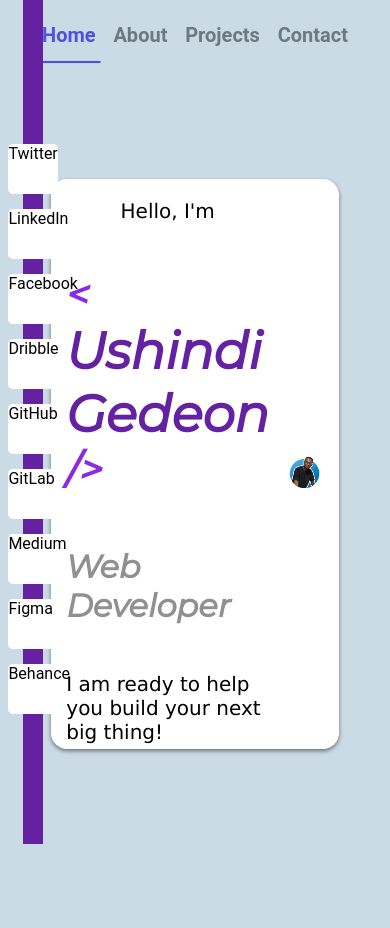
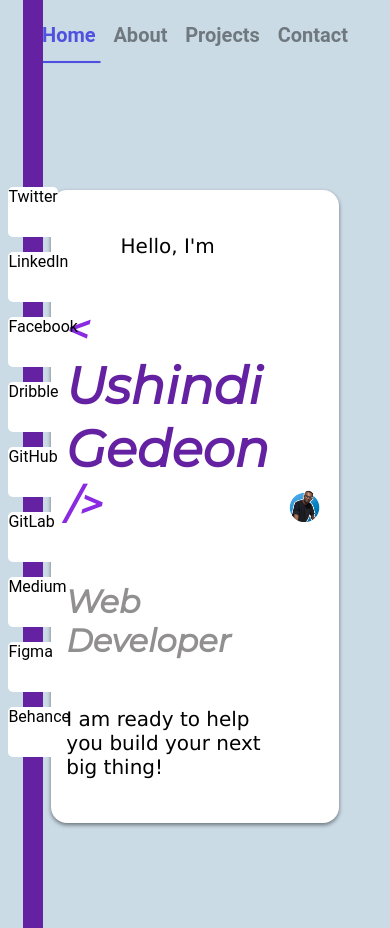
Before and after one commit to GedeonTS/me, a React (Create React App) app: page / in a window 390 px wide. Before the commit the page ends 844 px from the top, so only its background shows below. Built offline with nearby package versions, Linux system fonts and the light colour scheme.

Commit message:
Add stykes to the app

```diff
--- a/src/App.css
+++ b/src/App.css
@@ -22,3 +22,9 @@ body {
     justify-content: center;
     align-items: center;
 }
+
+@media (max-width:768px) {
+    .tile {
+        height: 100vh;
+    }
+}
```
